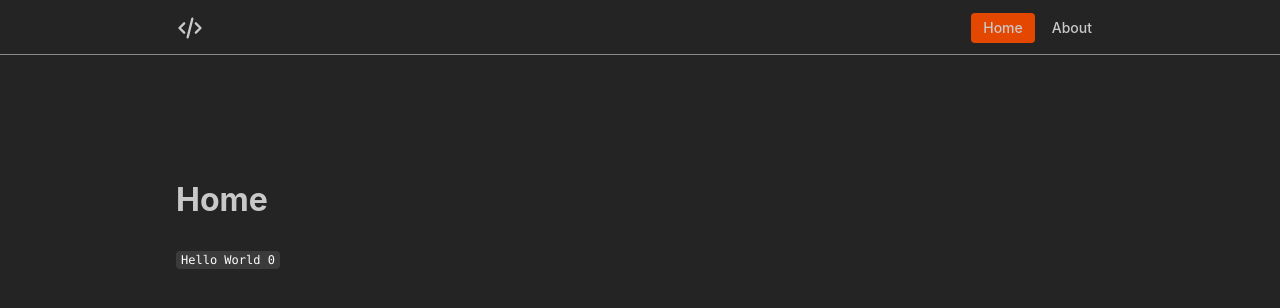
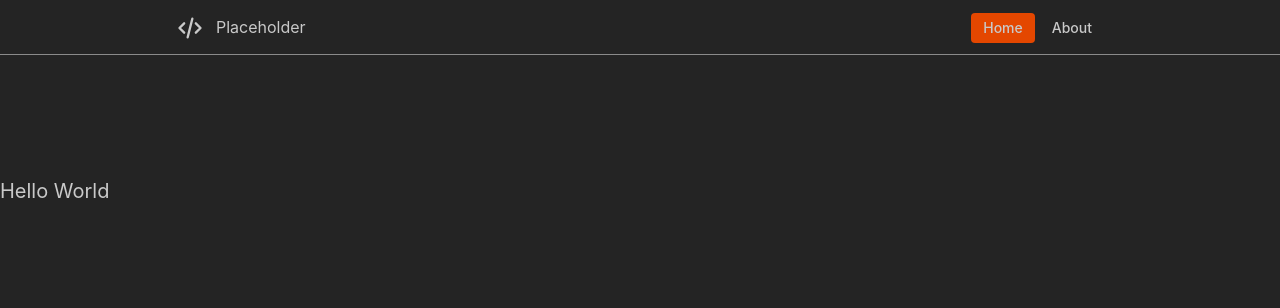
Before and after one commit to hxvry-dev/site, a React (Vite) app: page / in a window 1280 px wide. Shown: the top 308 px of the page. Built offline with nearby package versions, Linux system fonts and the light colour scheme.

Commit message:
Working on TopBar/Home

```diff
--- a/src/components/TopBar.tsx
+++ b/src/components/TopBar.tsx
@@ -1,4 +1,4 @@
-import { Container, Group } from '@mantine/core';
+import { Center, Container, Group, Space, Text } from '@mantine/core';
 import { IconCode } from '@tabler/icons-react';
 import classes from './css/TopBar.module.css';
 import Links from './shared/links';
@@ -11,7 +11,13 @@ const TopBar = () => {
 	return (
 		<header className={classes.header}>
 			<Container size="md" className={classes.inner}>
-				<IconCode size={28} />
+				<Center>
+					<IconCode size={28} />
+					<Space w="sm" />
+					<Text className={classes.highlight} component="a" href="/">
+						Placeholder
+					</Text>
+				</Center>
 				<Group gap={5} visibleFrom="xs">
 					{Links.map((link) => (
 						<a
--- a/src/components/pages/Home.tsx
+++ b/src/components/pages/Home.tsx
@@ -1,11 +1,10 @@
-import { Code, Container } from '@mantine/core';
+import { Group, Text } from '@mantine/core';
 
 const Home = () => {
 	return (
-		<Container>
-			<h1>Home</h1>
-			<Code>Hello World 0</Code>
-		</Container>
+		<Group>
+			<Text size="xl">Hello World</Text>
+		</Group>
 	);
 };
 
```
